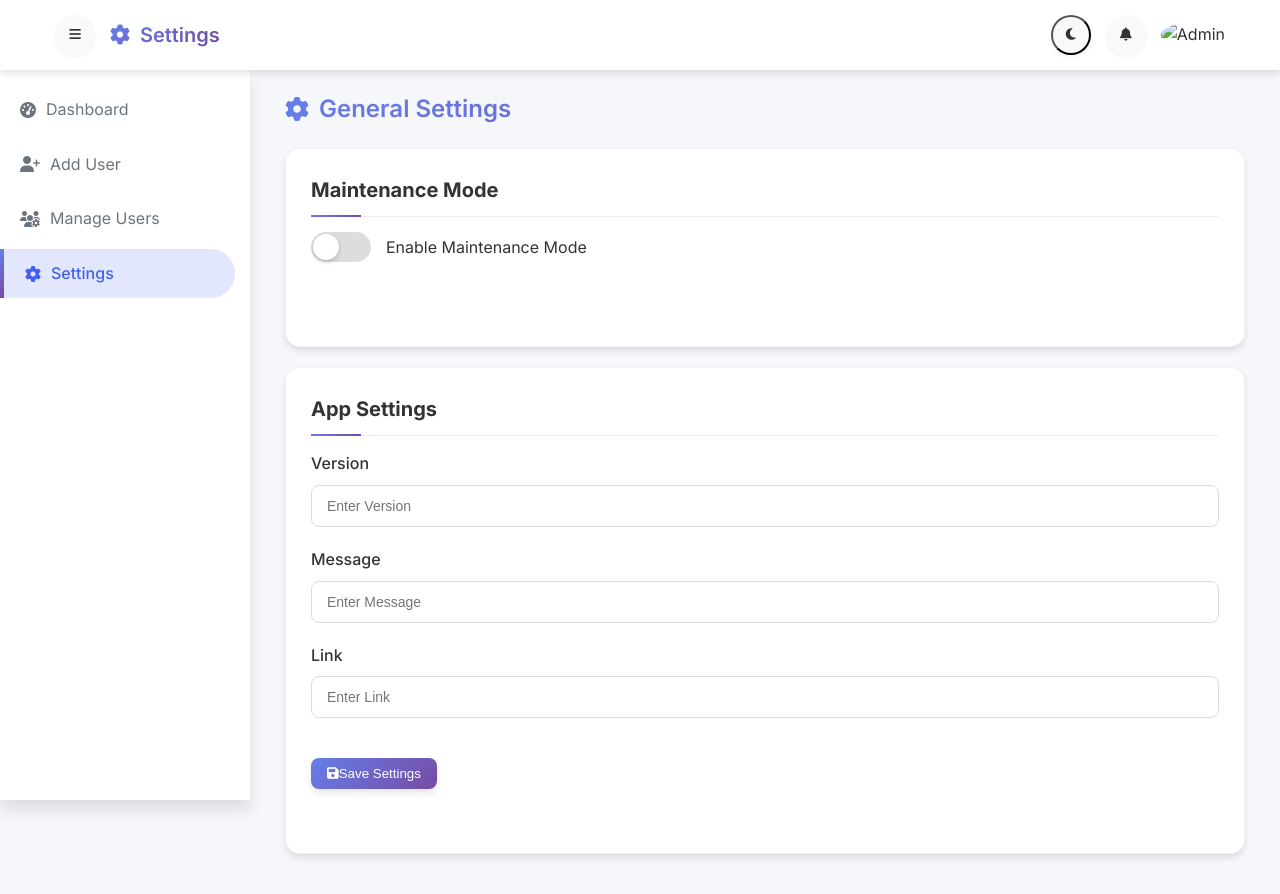
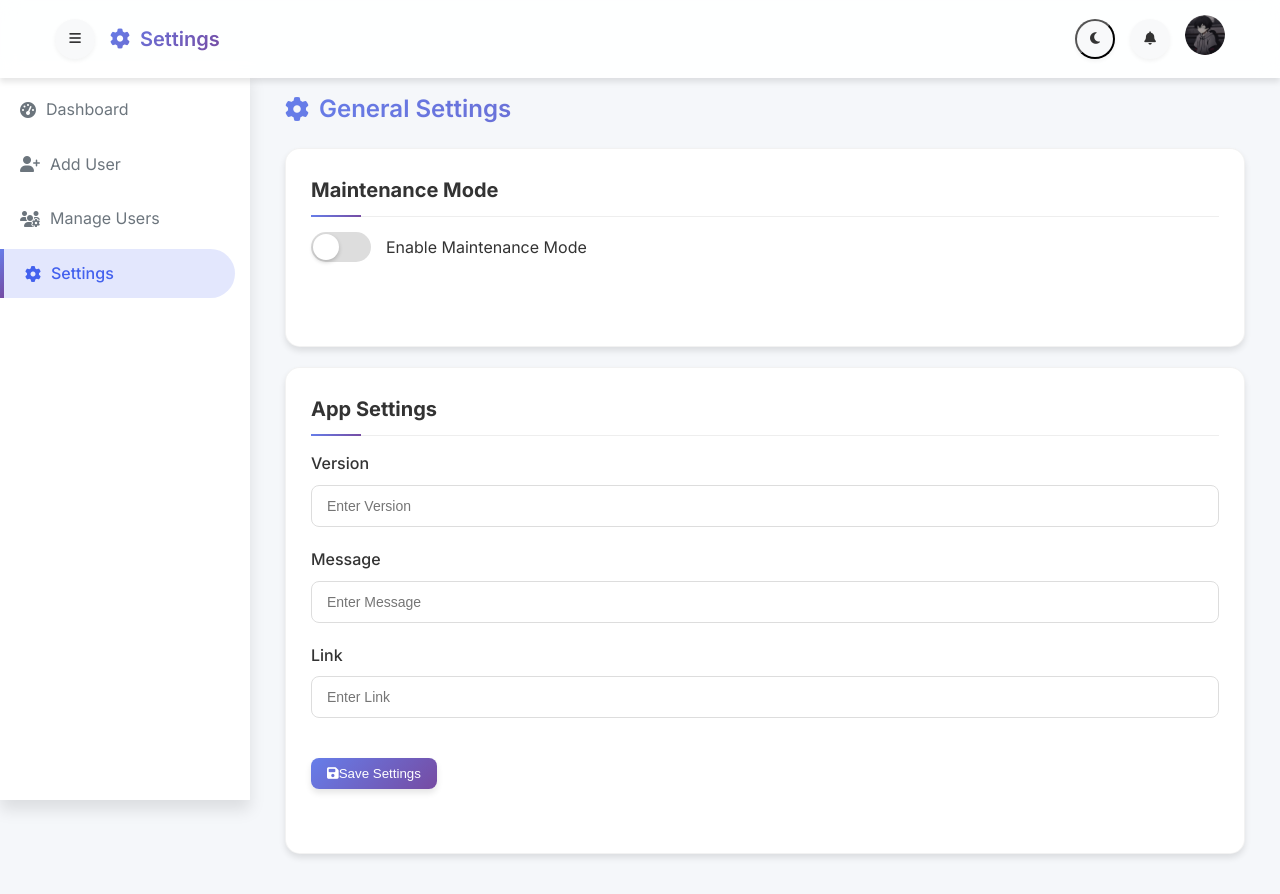
Before and after one commit to indbahi22/Animation1-admin-panel, a plain HTML site: page settings.html in a window 1280 px wide. Drawn offline with Linux system fonts and the light colour scheme; the site is published under a folder, as on GitHub Pages, so addresses that start at the root find nothing; no server answers.

Commit message:
Fix image source path in settings.html

```diff
--- a/settings.html
+++ b/settings.html
@@ -670,7 +670,7 @@
           <i class="fas fa-bell"></i>
         </button>
         <div class="user-avatar">
-          <img src="/logo.png" alt="Admin" width="40" height="40" class="rounded-circle">
+          <img src="logo.png" alt="Admin" width="40" height="40" class="rounded-circle">
         </div>
       </div>
     </div>
```
